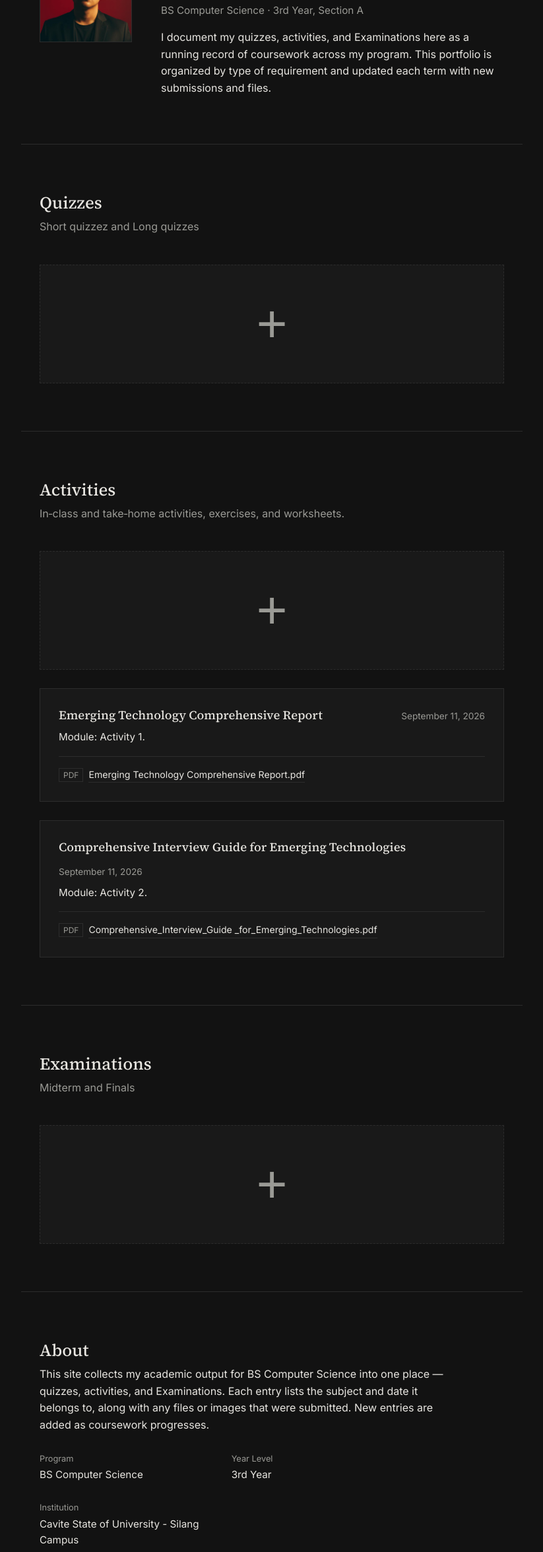
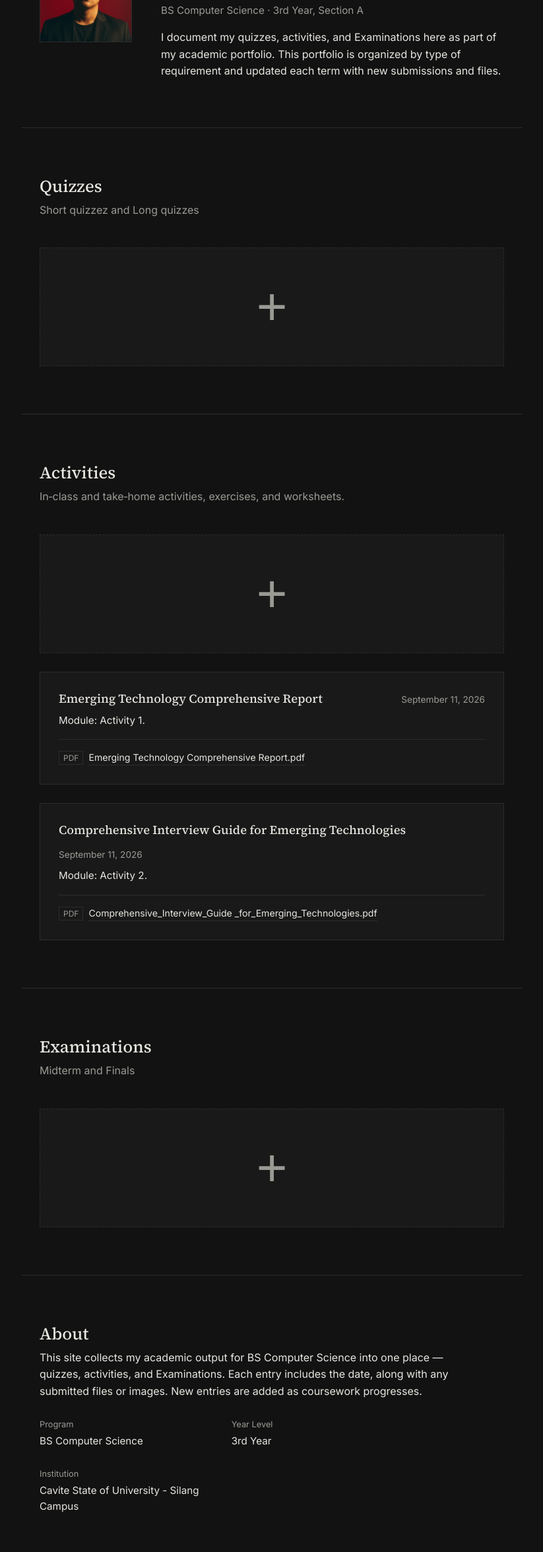
Before and after one commit to scedricarcasitas0-stack/Portfolio, a plain HTML site: page index.html in a window 1280 px wide. Shown: the part 208-2560 px from the top of the page at 66% size, without its empty margins (228-1051 px from the left). Drawn offline with Linux system fonts and the light colour scheme.

Commit message:
Revise index.html for academic portfolio
Updated the academic portfolio HTML structure and content.

```diff
--- a/index.html
+++ b/index.html
@@ -40,8 +40,8 @@
         <h1>Scedric D. Arcasitas</h1>
         <p class="profile-meta">BS Computer Science · 3rd Year, Section A</p>
         <p class="profile-intro">
-          I document my quizzes, activities, and Examinations here as a running
-          record of coursework across my program. This portfolio is organized by
+          I document my quizzes, activities, and Examinations here as part of my
+          academic portfolio. This portfolio is organized by
           type of requirement and updated each term with new submissions and files.
         </p>
       </div>
@@ -90,8 +90,8 @@
       <p>
         This site collects my academic output for BS Computer Science into one place —
         quizzes, activities, and Examinations.
-        Each entry lists the subject and date it belongs to, along with any files or
-        images that were submitted. New entries are added as coursework progresses.
+        Each entry includes the date, along with any submitted files or images.
+        New entries are added as coursework progresses.
       </p>
       <dl class="about-details">
         <div>
```
